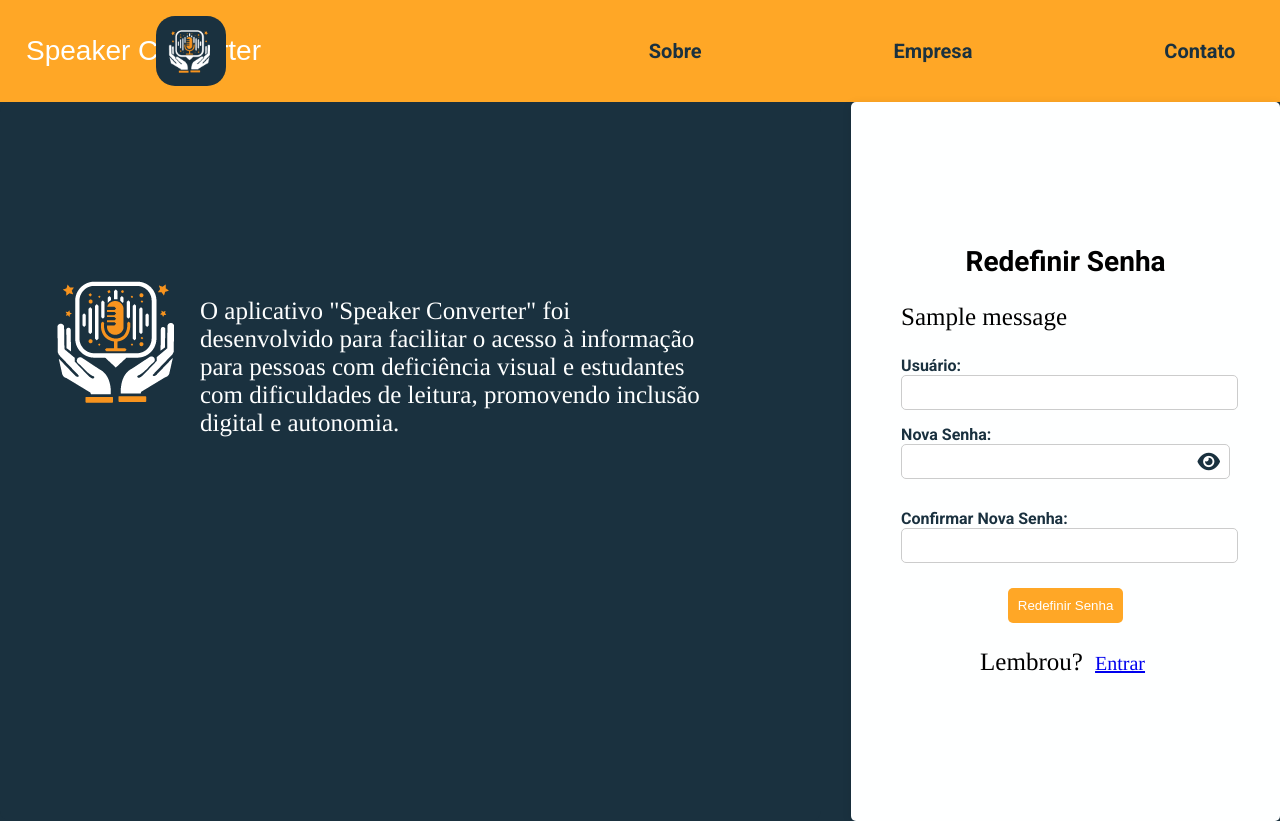
After one commit to LucsRafa/SpeakerConverter, a Django app: page /reset_password_form/ in a window 1280 px wide. The commit adds this page. Run offline with Django 3.2, Linux system fonts and the light colour scheme; tables that the repository leaves empty hold one stand-in row (values such as "Sample post"); one stand-in notice (Sample message) is shown; some libraries are stand-ins or nearby versions; some web fonts are replaced.

Commit message:
Idontremenber

```diff
--- /dev/null
+++ b/speakermain/templates/speakermain/reset_password_form.html
@@ -0,0 +1,72 @@
+<!DOCTYPE html>
+{% load static %}
+<html lang="pt-br">
+  <head>
+    <meta charset="UTF-8" />
+    <meta name="viewport" content="width=device-width, initial-scale=1.0" />
+    <title>Redefinir Senha | Speaker Converter</title>
+    <link rel="icon" type="imagem/png" href="{% static 'favicon.png' %}">
+    <link rel="stylesheet" href="{% static 'css/login.css' %}" />
+    <link rel="stylesheet" href="https://cdnjs.cloudflare.com/ajax/libs/font-awesome/6.0.0-beta3/css/all.min.css">
+    <link href="https://fonts.googleapis.com/css2?family=Roboto:wght@100;300;400;500;700;900&display=swap" rel="stylesheet">
+  </head>
+  <body>
+    <header>
+      <nav>
+        <div class="logo">Speaker Converter</div>
+        <div class="image-logo"></div>
+        <ul>
+          <li><a href="{% url 'LoginView' %}">Sobre</a></li>
+          <li><a href="{% url 'empresa' %}">Empresa</a></li>
+          <li><a href="{% url 'contato' %}">Contato</a></li>
+        </ul>
+      </nav>
+    </header>
+    <main>
+      <section class="content">
+        <div class="left-section">
+          <div class="image-and-text">
+            <div class="image-placeholder"></div>
+            <p class="obj1">O aplicativo "Speaker Converter" foi desenvolvido para facilitar o acesso à informação para pessoas com deficiência visual e estudantes com dificuldades de leitura, promovendo inclusão digital e autonomia.</p>
+          </div>
+        </div>
+        <div class="right-section">
+          <center><h2>Redefinir Senha</h2></center>
+
+          <!-- Exibindo Mensagens de Erro -->
+          {% if messages %}
+            <div class="messages">
+              {% for message in messages %}
+                <p class="error-message">{{ message }}</p>
+              {% endfor %}
+            </div>
+          {% endif %}
+
+          <form method="post">
+            {% csrf_token %}
+            <div>
+              <label for="username">Usuário:</label>
+              <input type="text" id="username" name="username" required />
+            </div>
+            <div>
+              <label for="senha">Nova Senha:</label>
+              <div class="password-container">
+                <input type="password" id="id_password" name="password" class="form-control" />
+                <i class="eye-icon fa fa-eye" id="eye-icon" onclick="togglePassword()"></i>
+              </div>
+            </div>
+            <div>
+              <label for="confirm_password">Confirmar Nova Senha:</label>
+              <input type="password" id="confirm_password" name="confirm_password" required />
+            </div>
+            <center>
+              <button type="submit" class="continue-btn">Redefinir Senha</button>
+            </center>
+          </form>
+          <center><p>Lembrou? <a href="{% url 'LoginView' %}">Entrar</a></p></center>
+        </div>
+      </section>
+    </main>
+    <script src="{% static 'js/eyeToggle.js' %}"></script>
+  </body>
+</html>
--- a/speakermain/urls.py
+++ b/speakermain/urls.py
@@ -1,6 +1,7 @@
 from django.urls import path
 from . import views
 from django.contrib.auth.views import LoginView, LogoutView
+from .views import reset_password_form
 
 urlpatterns = [
     path('', views.telaPrincipal, name='TelaPrincipal'),
@@ -12,4 +13,5 @@ urlpatterns = [
     path("register/", views.register_view, name="register"),
     path('empresa/', views.empresa_view, name='empresa'),
     path('contato/', views.contato_view, name='contato'),
+    path('reset_password_form/', reset_password_form, name='reset_password_form'),
 ]
--- a/speakermain/views.py
+++ b/speakermain/views.py
@@ -143,3 +143,23 @@ def contato_view(request):
         form = AuthenticationForm()
 
     return render(request, 'speakermain/contato.html', {'form': form})
+
+def reset_password_form(request):
+    if request.method == 'POST':
+        username = request.POST.get('username')
+        new_password = request.POST.get('new_password')
+        confirm_password = request.POST.get('confirm_password')
+
+        if new_password != confirm_password:
+            messages.error(request, 'As senhas não coincidem.')
+        else:
+            try:
+                user = User.objects.get(username=username)
+                user.set_password(new_password)
+                user.save()
+                messages.success(request, 'Senha redefinida com sucesso!')
+                return redirect('login')  # Substitua 'login' pelo nome correto da sua rota de login
+            except User.DoesNotExist:
+                messages.error(request, 'Usuário não encontrado.')
+
+    return render(request, 'speakermain/reset_password_form.html')
```
Also changed, not shown: mysite/settings.py (+11 -0 lines), speakermain/templates/speakermain/contato.html (+8 -5 lines), speakermain/templates/speakermain/empresa.html (+33 -13 lines), speakermain/templates/speakermain/login.html (+9 -4 lines), speakermain/templates/speakermain/register.html (+10 -6 lines).
